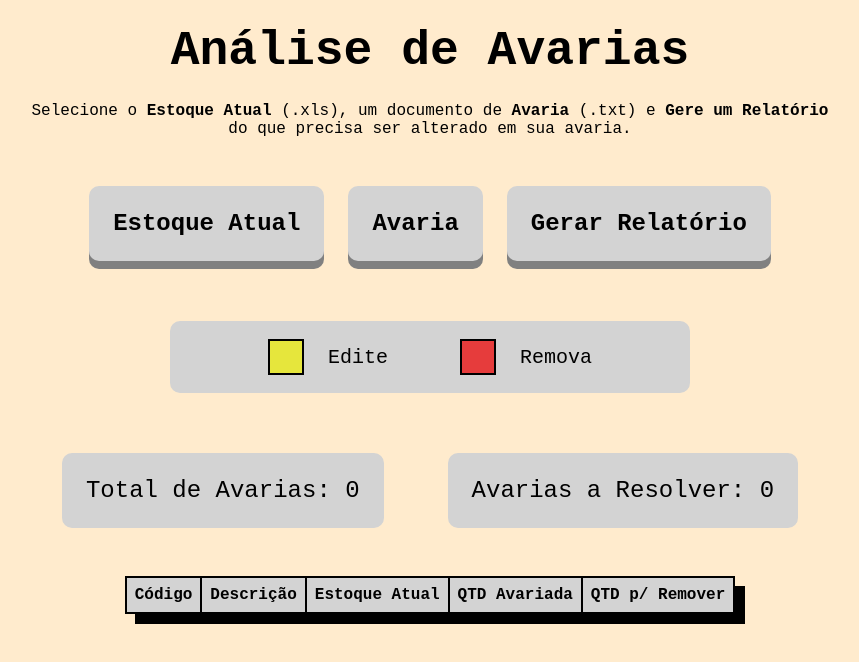
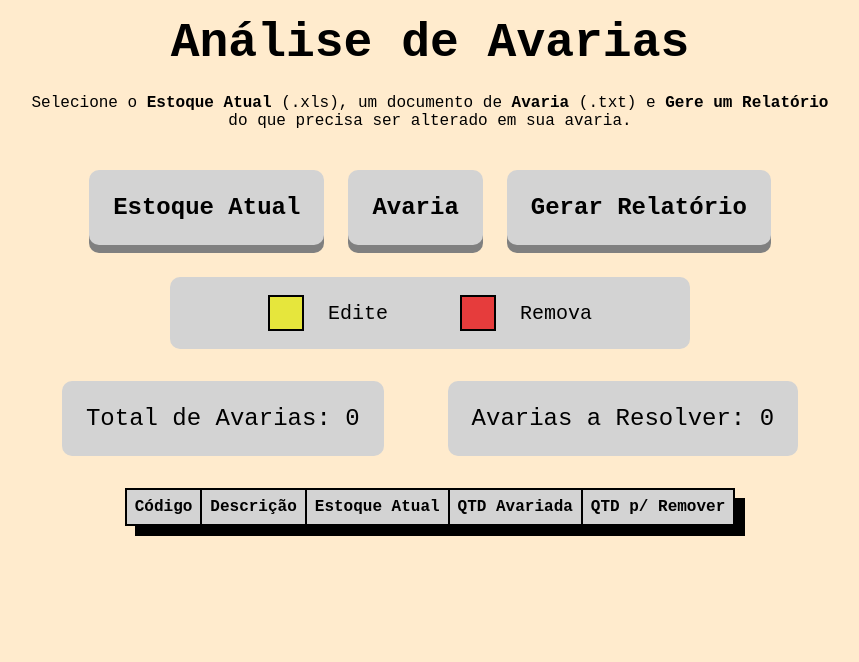
Before and after one commit to luminahi/damaged-goods-analysis, a website with bundled scripts: page index.html in a window 1280 px wide. Both pictures are taken after a click on the element "Gerar Relatório". Shown: the whole page, without its empty margins (210-1069 px from the left). Built offline with nearby package versions, Linux system fonts and the light colour scheme.

Commit message:
style: improve spacing

```diff
--- a/style.css
+++ b/style.css
@@ -55,7 +55,7 @@ h1 {
 }
 
 .container div {
-  margin-block: 24px;
+  margin-block: 16px;
 }
 
 /* Buttons */
@@ -107,7 +107,7 @@ h1 {
   width: 520px;
   height: 72px;
   border-radius: 10px;
-  margin: 36px auto;
+  margin-inline: auto;
 }
 
 #status {
@@ -116,7 +116,6 @@ h1 {
   flex-flow: row wrap;
   justify-content: center;
   column-gap: 64px;
-  margin: 0px auto;
 }
 
 .status-description {
```
